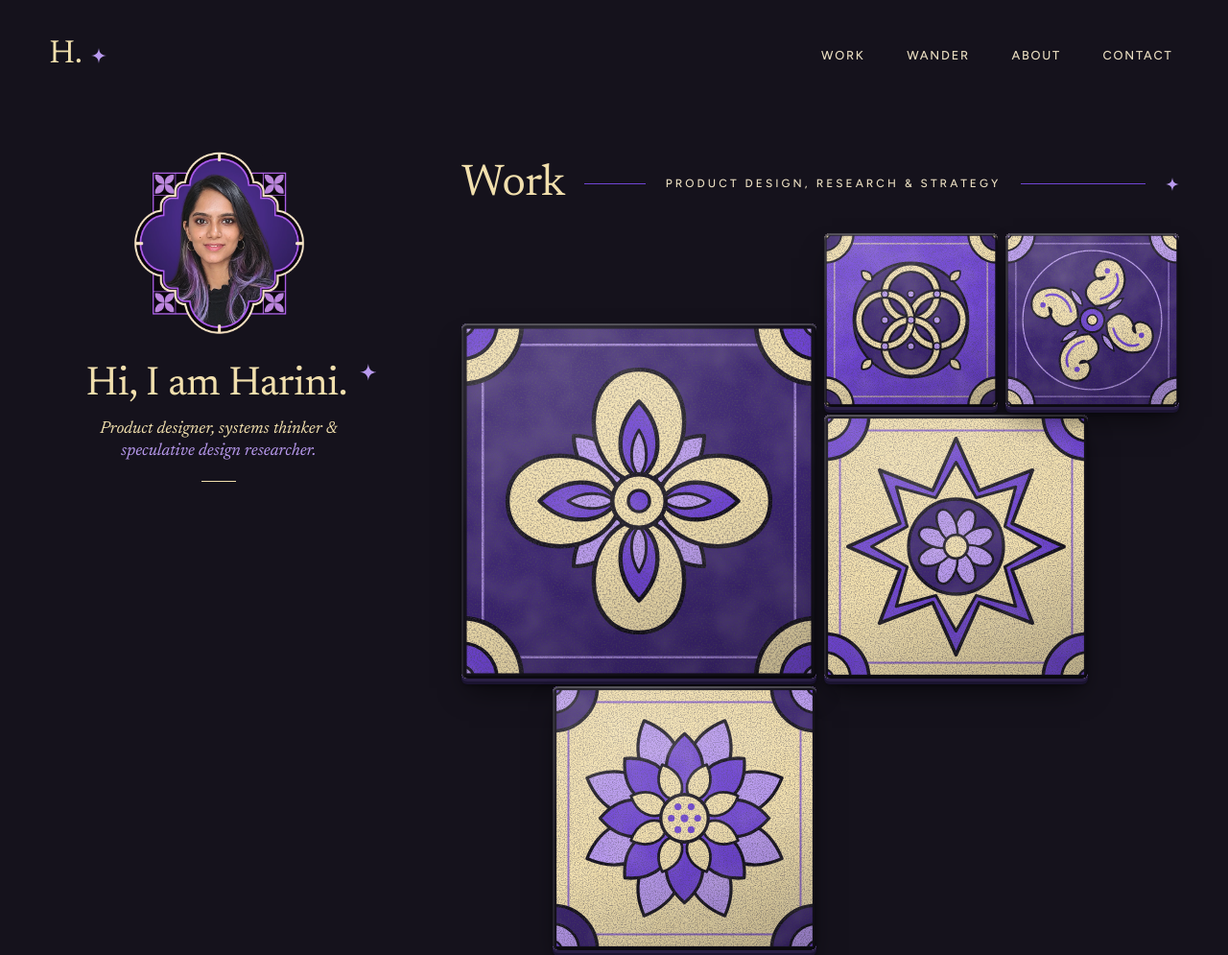
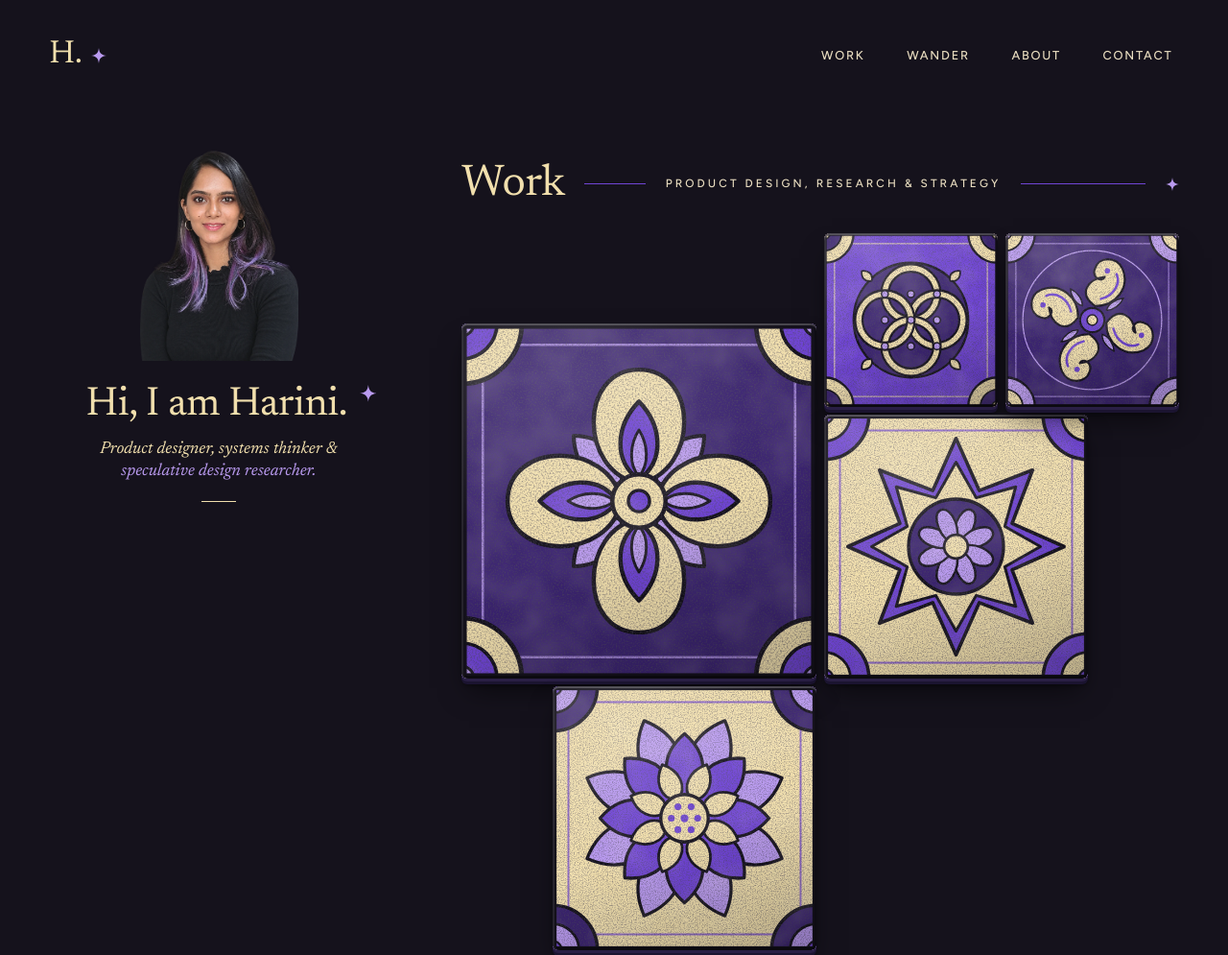
Before and after one commit to posthumanframes-hub/special-journey, a plain HTML site: page index.html in a window 1280 px wide. Shown: the top 995 px of the page at 96% size. Drawn offline with Linux system fonts and the light colour scheme.

Commit message:
Revert "Set headshot inside the quatrefoil tile frame"
This reverts commit 5948dabaa7082915c49ebfe726f211e12fc11787.

```diff
--- a/index.html
+++ b/index.html
@@ -37,7 +37,7 @@
     <section class="intro" aria-labelledby="intro-title">
       <div class="intro__row">
         <figure class="portrait">
-          <img src="assets/portrait-framed-640.webp" srcset="assets/portrait-framed-640.webp 640w, assets/portrait-framed.webp 1258w" sizes="(max-width: 1080px) min(66vw, 315px), min(16vw, 270px)" width="640" height="626" alt="Photograph of Harini, with long dark hair with violet streaks and gold hoop earrings, set in a violet quatrefoil tile frame.">
+          <img src="assets/portrait-815.webp" srcset="assets/portrait-815.webp 815w, assets/portrait.webp 1629w" sizes="(max-width: 1080px) min(66vw, 315px), min(13vw, 220px)" width="815" height="1086" alt="Photograph of Harini: long dark hair with violet streaks, gold hoop earrings and a black ruffled-neck top.">
         </figure>
         <div class="intro__text">
           <h1 id="intro-title">Hi, I am <span class="nowrap">Harini.<svg class="spark spark--title" aria-hidden="true"><use href="#spark"/></svg></span></h1>
--- a/styles.css
+++ b/styles.css
@@ -119,8 +119,8 @@ h1, h2, h3, p, figure, ul { margin: 0; }
 }
 
 .portrait {
-  /* Headshot: the photo set inside an Athangudi-style quatrefoil tile frame. */
-  --w: clamp(150px, 16vw, 270px);
+  /* Headshot: the photo exactly as supplied, on its own transparent background. */
+  --w: clamp(130px, 13vw, 220px);
   flex: none;
   width: var(--w);
   margin-left: 0;
```
Also changed, not shown: assets/portrait-815.webp (added), assets/portrait-framed-640.webp (deleted), assets/portrait-framed.webp (deleted).
